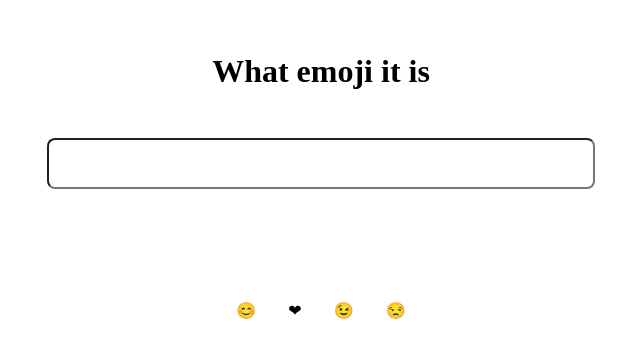
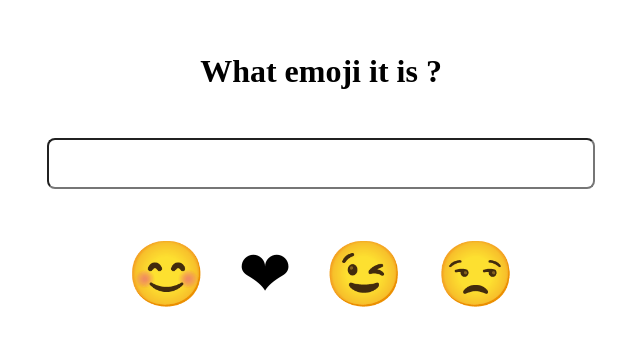
Before and after one commit to rimasrom/Emoji-finder, a React (Create React App) app in the folder emoji-finder/: page / in a window 1280 px wide. Shown: the part 155-512 px from the top of the page, without its empty margins (319-959 px from the left). Built offline with nearby package versions, Linux system fonts and the light colour scheme.

Commit message:
completed

```diff
--- a/emoji-finder/src/App.js
+++ b/emoji-finder/src/App.js
@@ -7,6 +7,8 @@ const emojiDictionary = {
   "😉":"wink",
   "😒":"unamused"
 }
+
+const displayedEmoji = Object.keys(emojiDictionary)
 
 const App = () => {
 
@@ -23,11 +25,16 @@ const App = () => {
     setEmoji(emoji)
   }
 
+  function onclickHandler(input){
+    var emoji = emojiDictionary[input]
+    setEmoji(emoji)
+  }
+
   return (
     <div className="container-main">
 
         <div className="header">
-        <h1>What emoji it is</h1>
+        <h1>What emoji it is ?</h1>
         </div>
 
         <div className="input">
@@ -35,14 +42,13 @@ const App = () => {
         </div>
 
         <div className="output">
-        <h3>{emoji}</h3>
+        <h2>{emoji}</h2>
         </div>
 
-        <div className="list">
-          <li>😊</li>
-          <li>❤</li>
-          <li>😉</li>
-          <li>😒</li>
+        <div className="list" >
+          {displayedEmoji.map(emoji=>{
+            return <li onClick={()=>onclickHandler(emoji)}>{emoji}</li>
+          })}
         </div>
     </div>
   )
--- a/emoji-finder/src/style.css
+++ b/emoji-finder/src/style.css
@@ -21,11 +21,19 @@ input{
 
 .list{
     display: flex;
-    align-items: center;
     justify-content: center;
-    list-style: none;
+    font-size: 4rem;
 }
 
 li{
+    list-style: none;
     padding: 1rem;
 }
+
+.list :hover{
+    cursor:pointer;
+}
+
+h2{
+    padding: 1rem;
+}
```
